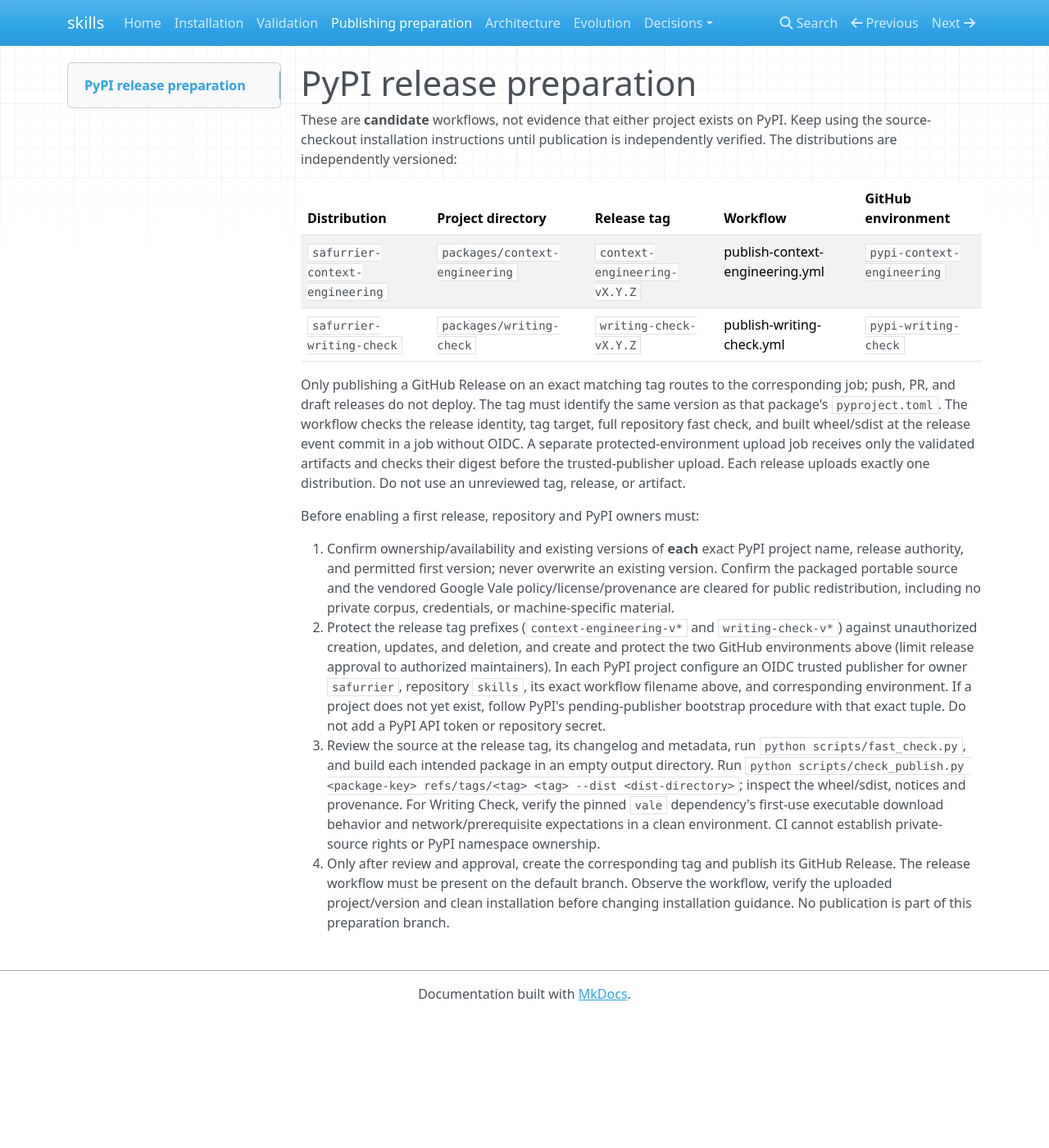
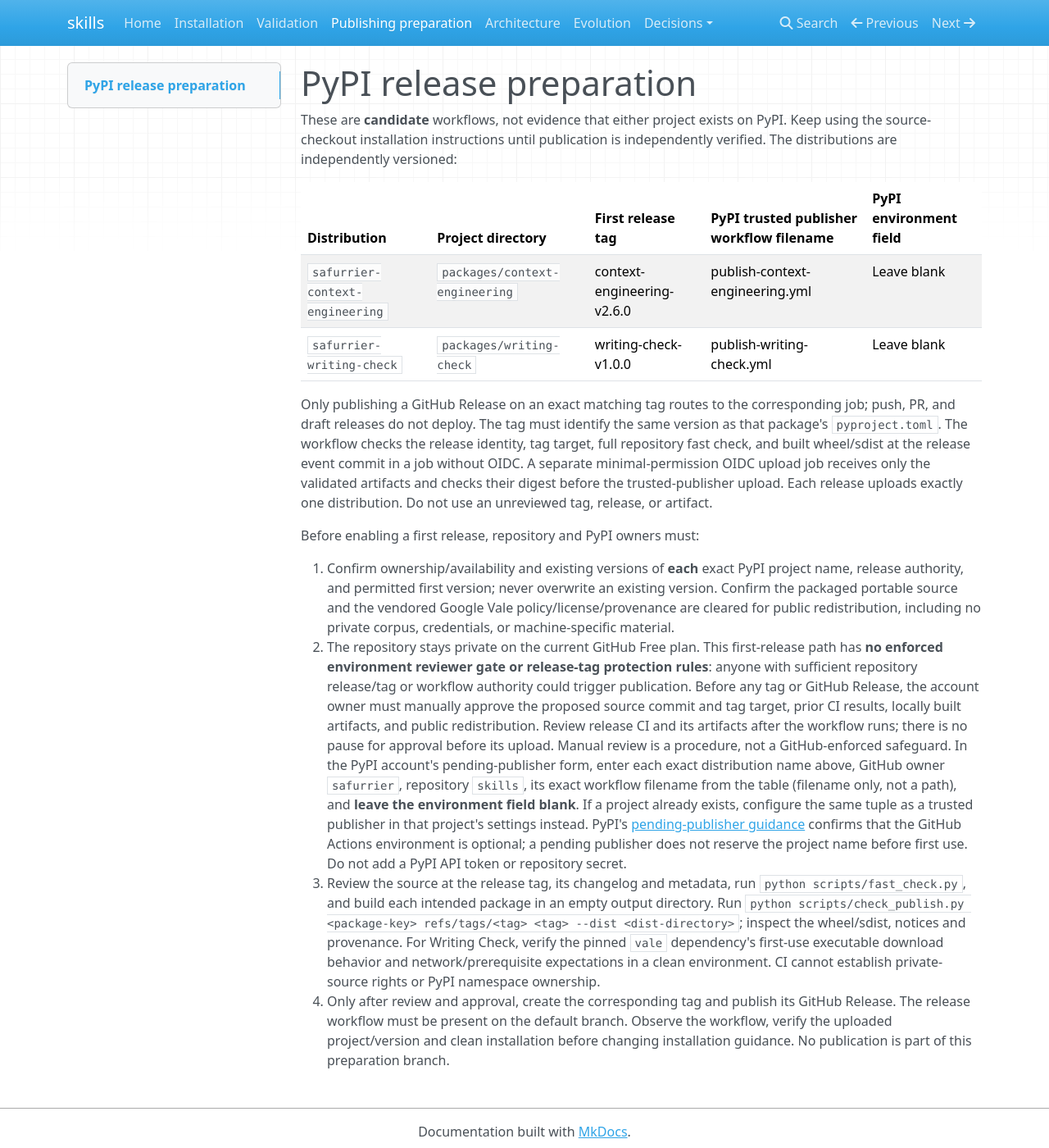
Before and after one commit to alex-furrier/skills, an MkDocs documentation site: the page built from docs/publishing.md, in a window 1280 px wide and 1400 px high. Shown: the whole window at 82% size. Built offline with MkDocs 1.6.1, drawn with Linux system fonts in a browser that asks for light colours; nearby versions of some CDN libraries.

Commit message:
Allow PyPI trusted publishing without environments (#14)

```diff
--- a/docs/publishing.md
+++ b/docs/publishing.md
@@ -2,16 +2,16 @@
 
 These are **candidate** workflows, not evidence that either project exists on PyPI. Keep using the source-checkout installation instructions until publication is independently verified. The distributions are independently versioned:
 
-| Distribution | Project directory | Release tag | Workflow | GitHub environment |
+| Distribution | Project directory | First release tag | PyPI trusted publisher workflow filename | PyPI environment field |
 | --- | --- | --- | --- | --- |
-| `safurrier-context-engineering` | `packages/context-engineering` | `context-engineering-vX.Y.Z` | publish-context-engineering.yml | `pypi-context-engineering` |
-| `safurrier-writing-check` | `packages/writing-check` | `writing-check-vX.Y.Z` | publish-writing-check.yml | `pypi-writing-check` |
+| `safurrier-context-engineering` | `packages/context-engineering` | context-engineering-v2.6.0 | publish-context-engineering.yml | Leave blank |
+| `safurrier-writing-check` | `packages/writing-check` | writing-check-v1.0.0 | publish-writing-check.yml | Leave blank |
 
-Only publishing a GitHub Release on an exact matching tag routes to the corresponding job; push, PR, and draft releases do not deploy. The tag must identify the same version as that package's `pyproject.toml`. The workflow checks the release identity, tag target, full repository fast check, and built wheel/sdist at the release event commit in a job without OIDC. A separate protected-environment upload job receives only the validated artifacts and checks their digest before the trusted-publisher upload. Each release uploads exactly one distribution. Do not use an unreviewed tag, release, or artifact.
+Only publishing a GitHub Release on an exact matching tag routes to the corresponding job; push, PR, and draft releases do not deploy. The tag must identify the same version as that package's `pyproject.toml`. The workflow checks the release identity, tag target, full repository fast check, and built wheel/sdist at the release event commit in a job without OIDC. A separate minimal-permission OIDC upload job receives only the validated artifacts and checks their digest before the trusted-publisher upload. Each release uploads exactly one distribution. Do not use an unreviewed tag, release, or artifact.
 
 Before enabling a first release, repository and PyPI owners must:
 
 1. Confirm ownership/availability and existing versions of **each** exact PyPI project name, release authority, and permitted first version; never overwrite an existing version. Confirm the packaged portable source and the vendored Google Vale policy/license/provenance are cleared for public redistribution, including no private corpus, credentials, or machine-specific material.
-2. Protect the release tag prefixes (`context-engineering-v*` and `writing-check-v*`) against unauthorized creation, updates, and deletion, and create and protect the two GitHub environments above (limit release approval to authorized maintainers). In each PyPI project configure an OIDC trusted publisher for owner `safurrier`, repository `skills`, its exact workflow filename above, and corresponding environment. If a project does not yet exist, follow PyPI's pending-publisher bootstrap procedure with that exact tuple. Do not add a PyPI API token or repository secret.
+2. The repository stays private on the current GitHub Free plan. This first-release path has **no enforced environment reviewer gate or release-tag protection rules**: anyone with sufficient repository release/tag or workflow authority could trigger publication. Before any tag or GitHub Release, the account owner must manually approve the proposed source commit and tag target, prior CI results, locally built artifacts, and public redistribution. Review release CI and its artifacts after the workflow runs; there is no pause for approval before its upload. Manual review is a procedure, not a GitHub-enforced safeguard. In the PyPI account's pending-publisher form, enter each exact distribution name above, GitHub owner `safurrier`, repository `skills`, its exact workflow filename from the table (filename only, not a path), and **leave the environment field blank**. If a project already exists, configure the same tuple as a trusted publisher in that project's settings instead. PyPI's [pending-publisher guidance](https://docs.pypi.org/trusted-publishers/creating-a-project-through-oidc/) confirms that the GitHub Actions environment is optional; a pending publisher does not reserve the project name before first use. Do not add a PyPI API token or repository secret.
 3. Review the source at the release tag, its changelog and metadata, run `python scripts/fast_check.py`, and build each intended package in an empty output directory. Run `python scripts/check_publish.py <package-key> refs/tags/<tag> <tag> --dist <dist-directory>`; inspect the wheel/sdist, notices and provenance. For Writing Check, verify the pinned `vale` dependency's first-use executable download behavior and network/prerequisite expectations in a clean environment. CI cannot establish private-source rights or PyPI namespace ownership.
 4. Only after review and approval, create the corresponding tag and publish its GitHub Release. The release workflow must be present on the default branch. Observe the workflow, verify the uploaded project/version and clean installation before changing installation guidance. No publication is part of this preparation branch.
```
Also changed, not shown: 3 other files.
